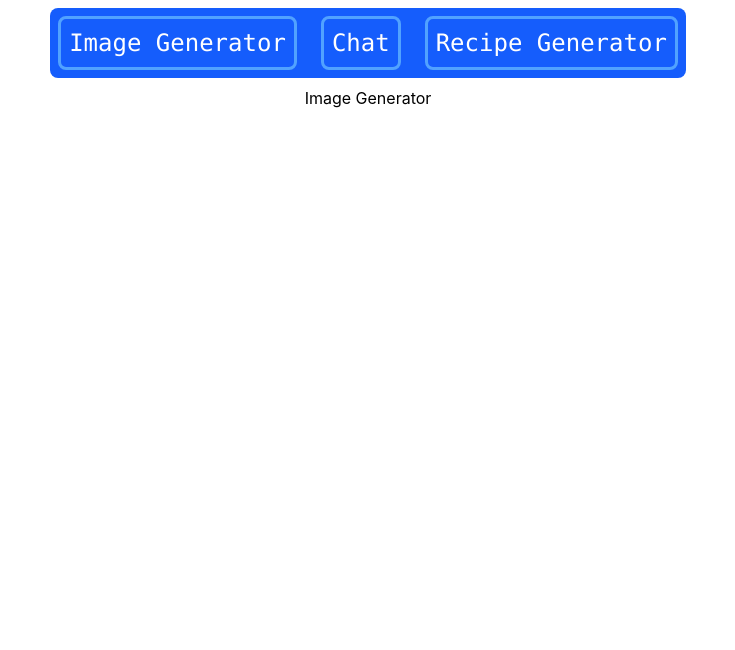
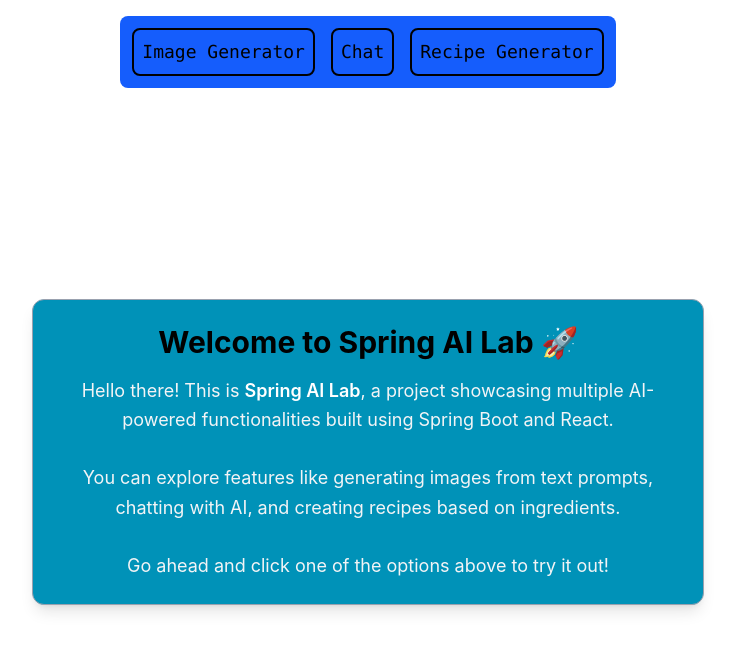
Before and after one commit to gary1116/spring-ai-lab, a React (Vite) app in the folder spring-ai-demo-react/: page / in a window 1280 px wide. Shown: the top 650 px of the page, without its empty margins (272-1007 px from the left). Built offline with nearby package versions, Linux system fonts and the light colour scheme.

Commit message:
added components for chat,image-geenrator,-recipe-generator functionality

```diff
--- a/spring-ai-demo-react/src/App.jsx
+++ b/spring-ai-demo-react/src/App.jsx
@@ -1,32 +1,14 @@
 import { useState } from 'react'
 import './App.css'
+import MainDashboard from './components/MainDashboard';
+
 
 function App() {
 
-  const [activeTab, setActiveTab] = useState('image');
-
-  const handleClick=(activeTab)=>{
-
-
-  }
-
   return (
-    <div className='min-h-screen flex flex-col items-center'>
-    <div className='flex gap-2 m-2 bg-blue-600 text-white rounded-lg'>
-      <button className='text-2xl font-mono m-2 cursor-pointer hover:border-cyan-950 border-blue-400 border-3 p-2 rounded-lg' onClick={() => setActiveTab('image')}>
-        Image Generator</button>
-      <button className='text-2xl font-mono m-2 cursor-pointer border-blue-400 hover:border-cyan-950 border-3 p-2 rounded-lg' onClick={() => setActiveTab('chat')}>
-        Chat</button>
-      <button className='text-2xl font-mono m-2 cursor-pointer border-blue-400 hover:border-cyan-950 border-3 p-2 rounded-lg' onClick={() => setActiveTab('recipe')}>
-        Recipe Generator</button>
-    </div>
-    <div>
-      {activeTab === 'image' && <h3>Image Generator</h3>}
-      {activeTab === 'chat' && <h3>Chat</h3>}
-      {activeTab === 'recipe' && <h3>Recipe Generator</h3>}
-
-    </div>
-    </div>
+    <>
+    <MainDashboard/>
+    </>
   )
 }
 
--- /dev/null
+++ b/spring-ai-demo-react/src/components/Chat.jsx
@@ -0,0 +1,11 @@
+import React from 'react'
+
+const Chat = () => {
+  return (
+    <div>
+      <h1>Chat</h1>
+    </div>
+  )
+}
+
+export default Chat
--- /dev/null
+++ b/spring-ai-demo-react/src/components/Home.jsx
@@ -0,0 +1,29 @@
+import React from 'react'
+
+const Home = () => {
+  return (
+    <div className="flex items-center justify-center flex-1 w-full px-4">
+
+      <div className="max-w-2xl border border-gray-400 rounded-xl p-6 bg-cyan-600 shadow-lg text-center">
+
+        <h1 className="text-3xl font-bold mb-4">
+          Welcome to Spring AI Lab 🚀
+        </h1>
+
+        <p className="text-lg leading-relaxed text-gray-100">
+          Hello there! This is <span className="font-semibold text-white">Spring AI Lab</span>,
+          a project showcasing multiple AI-powered functionalities built using Spring Boot and React.
+          <br /><br />
+          You can explore features like generating images from text prompts, chatting with AI,
+          and creating recipes based on ingredients.
+          <br /><br />
+          Go ahead and click one of the options above to try it out!
+        </p>
+
+      </div>
+
+    </div>
+  )
+}
+
+export default Home
--- /dev/null
+++ b/spring-ai-demo-react/src/components/ImageGenerator.jsx
@@ -0,0 +1,11 @@
+import React from 'react'
+
+const ImageGenerator = () => {
+  return (
+    <div>
+            <h1>ImageGenerator</h1>
+    </div>
+  )
+}
+
+export default ImageGenerator
--- /dev/null
+++ b/spring-ai-demo-react/src/components/MainDashboard.jsx
@@ -0,0 +1,63 @@
+import { BrowserRouter as Router, Routes, Route, NavLink } from 'react-router-dom';
+import ImageGenerator from './ImageGenerator';
+import Chat from './Chat';
+import RecipeGenerator from './RecipeGenerator';
+import Home from './Home';
+
+const MainDashboard = () => {
+
+  return (
+    <Router>
+
+      <div className='min-h-screen flex flex-col items-center'>
+
+        {/* Navbar */}
+        <div className='flex gap-4 m-4 bg-blue-600 p-3 rounded-lg'>
+
+          <NavLink
+            to="/image-generator"
+            className={({ isActive }) =>
+    `text-lg font-mono p-2 rounded-lg transition border-2
+    ${isActive   ? 'bg-cyan-400 text-gray-500 border-gray-900'   : 'hover:bg-blue-700'}`
+  }
+          >
+            Image Generator
+          </NavLink>
+
+          <NavLink
+            to="/chat"
+            className={({ isActive }) =>
+    `text-lg font-mono p-2 rounded-lg transition border-2
+    ${isActive   ? 'border-black bg-lime-500 text-emerald-800'   : 'hover:bg-blue-700'}`
+  }
+          >
+            Chat
+          </NavLink>
+
+          <NavLink
+            to="/recipe-generator"
+            className={({ isActive }) =>
+    `text-lg font-mono p-2 rounded-lg transition border-2
+    ${isActive   ? 'border-black bg-amber-500 text-fuchsia-700'   : 'hover:bg-blue-700'}`
+  }
+          >
+            Recipe Generator
+          </NavLink>
+
+        </div>
+
+        {/* Routes */}
+        <Routes>
+          <Route path='/' element={<Home />} />
+          <Route path='/image-generator' element={<ImageGenerator />} />
+          <Route path='/chat' element={<Chat />} />
+          <Route path='/recipe-generator' element={<RecipeGenerator />} />
+        </Routes>
+
+      </div>
+
+    </Router>
+  );
+}
+
+export default MainDashboard;
--- /dev/null
+++ b/spring-ai-demo-react/src/components/RecipeGenerator.jsx
@@ -0,0 +1,11 @@
+import React from 'react'
+
+const RecipeGenerator = () => {
+  return (
+    <div>
+      <h1>RecipeGenerator</h1>
+    </div>
+  )
+}
+
+export default RecipeGenerator
```
Also changed, not shown: package.json (deleted, +0 -7 lines), 1 other file (tests, documents, lock files or other folders).
